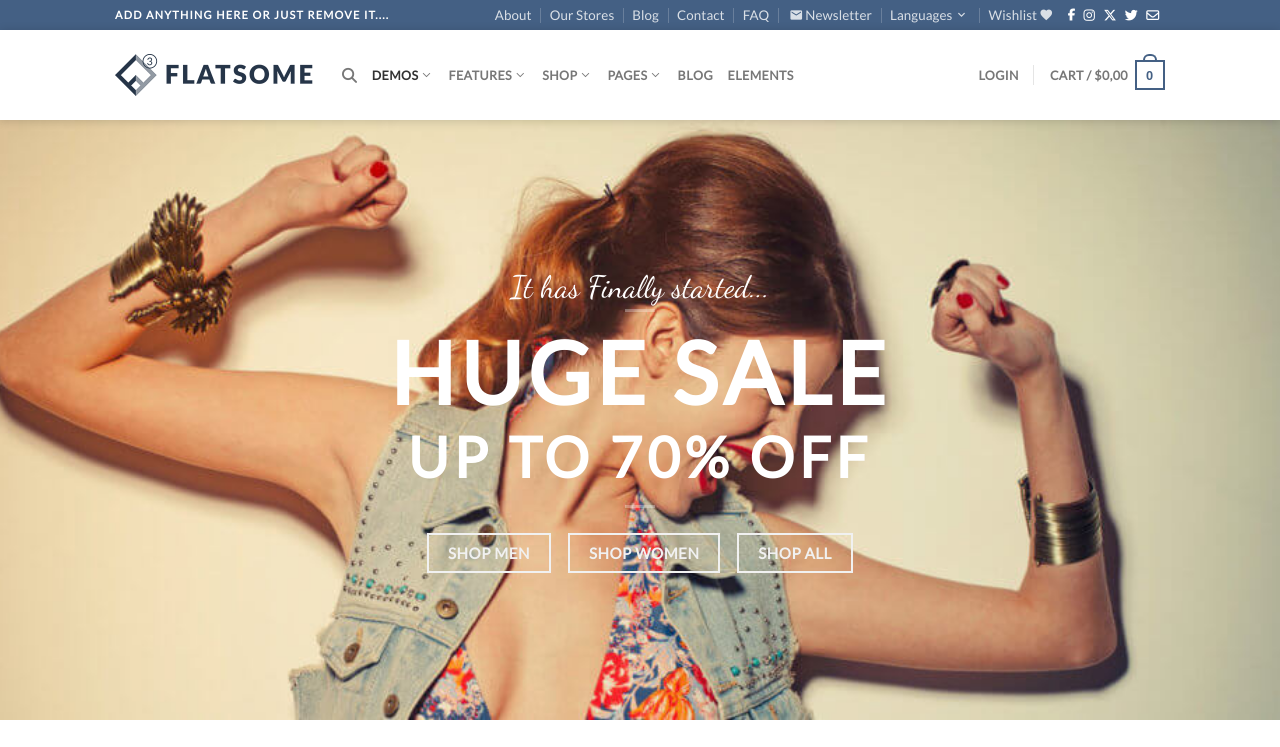
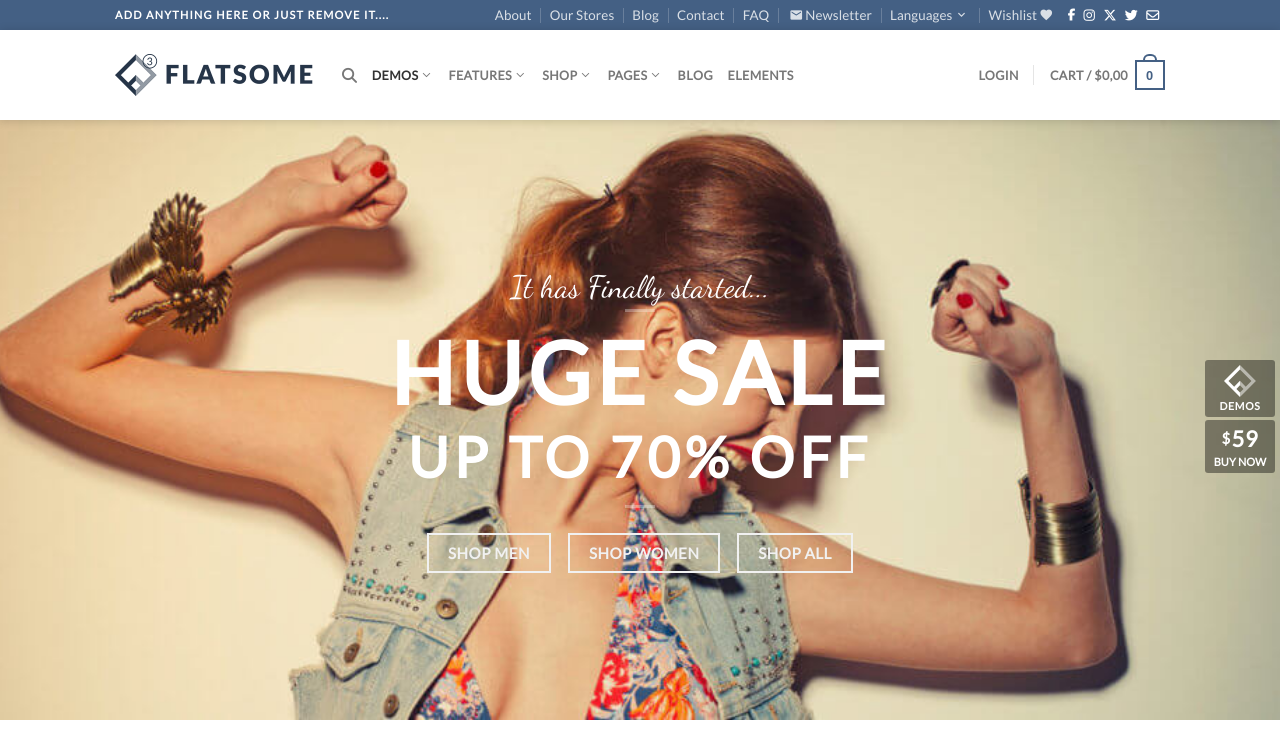
Before and after one commit to Abad-Dev/Web-Parcial, a plain HTML site: page index.html in a window 1280 px wide. Shown: the top 747 px of the page. Drawn offline with nearby package versions, Linux system fonts and the light colour scheme.

Commit message:
Added float buttons

```diff
--- a/index.html
+++ b/index.html
@@ -734,5 +734,16 @@
             </div>
         </div>
     </footer>
+
+    <div class="float-buttons">
+        <div class="button1">
+            <img src="images/logo.svg" alt="">
+            Demos
+        </div>
+        <div class="button2">
+            <h6><small>$</small>59</h6>
+            <p>Buy Now</p>
+        </div>
+    </div>
 </body>
 </html>
--- a/style.css
+++ b/style.css
@@ -18,6 +18,10 @@
     margin: 0;
     letter-spacing: 0.7px;
     outline: none;
+}
+
+body{
+    position: relative;
 }
 
 a{
@@ -1124,3 +1128,67 @@ footer #second-row p{
 }
 
 /* End Footer Styles */
+
+/* Float Buttons Styles */
+
+.float-buttons{
+    display: flex;
+    flex-direction: column;
+
+    position: fixed;
+    top: 45%;
+    right: 5px;
+    width: 70px;
+    z-index: 25;
+}
+
+.float-buttons div{
+    display: flex;
+    flex-direction: column;
+    align-items: center;
+    background-color: rgba(0, 0, 0, .4);
+    margin-bottom: 3px;
+    padding: 5px;
+    border-radius: 3px;
+    color: white;
+    transition-duration: .3s;
+}
+
+.float-buttons div:hover{
+    background-color: #00699B;
+    cursor: pointer;
+}
+
+.float-buttons .button1{
+    font-size: 10.5px;
+    text-transform: uppercase;
+    font-weight: 700;
+}
+
+.float-buttons .button1 img{
+    height: 32px;
+    width: 32px;
+    margin-bottom: 3px;
+}
+
+.float-buttons .button2 h6{
+    font-size: 22px;
+    margin-bottom: 3px;
+    margin-left: 10px;
+
+    position: relative;
+}
+
+.float-buttons .button2 small{
+    font-size: 15px;
+    top: 4px;
+    left: -10px;
+    position: absolute;
+}
+
+
+.float-buttons .button2 p{
+    font-size: 11px;
+    text-transform: uppercase;
+    font-weight: 700;
+}
```
